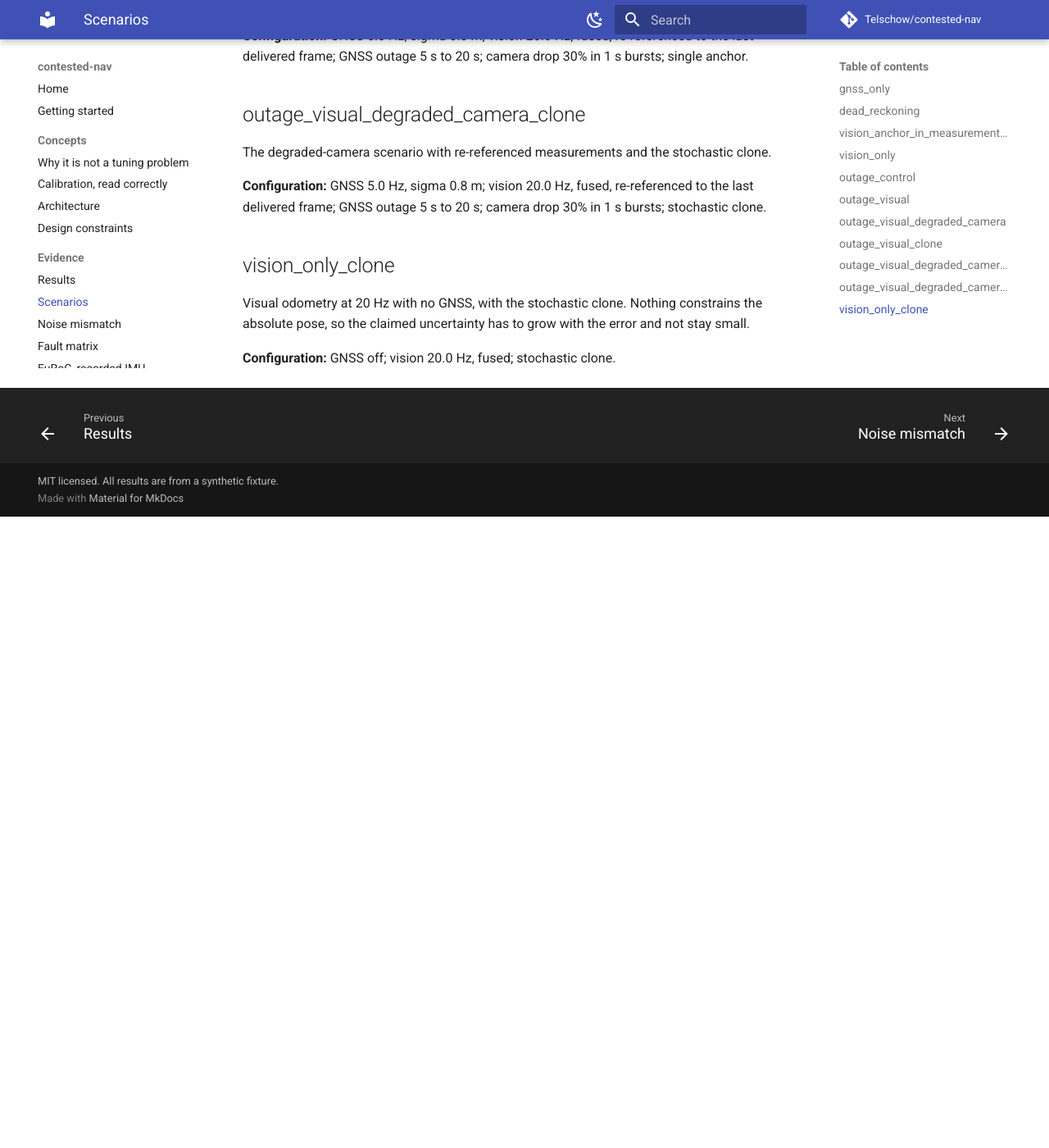
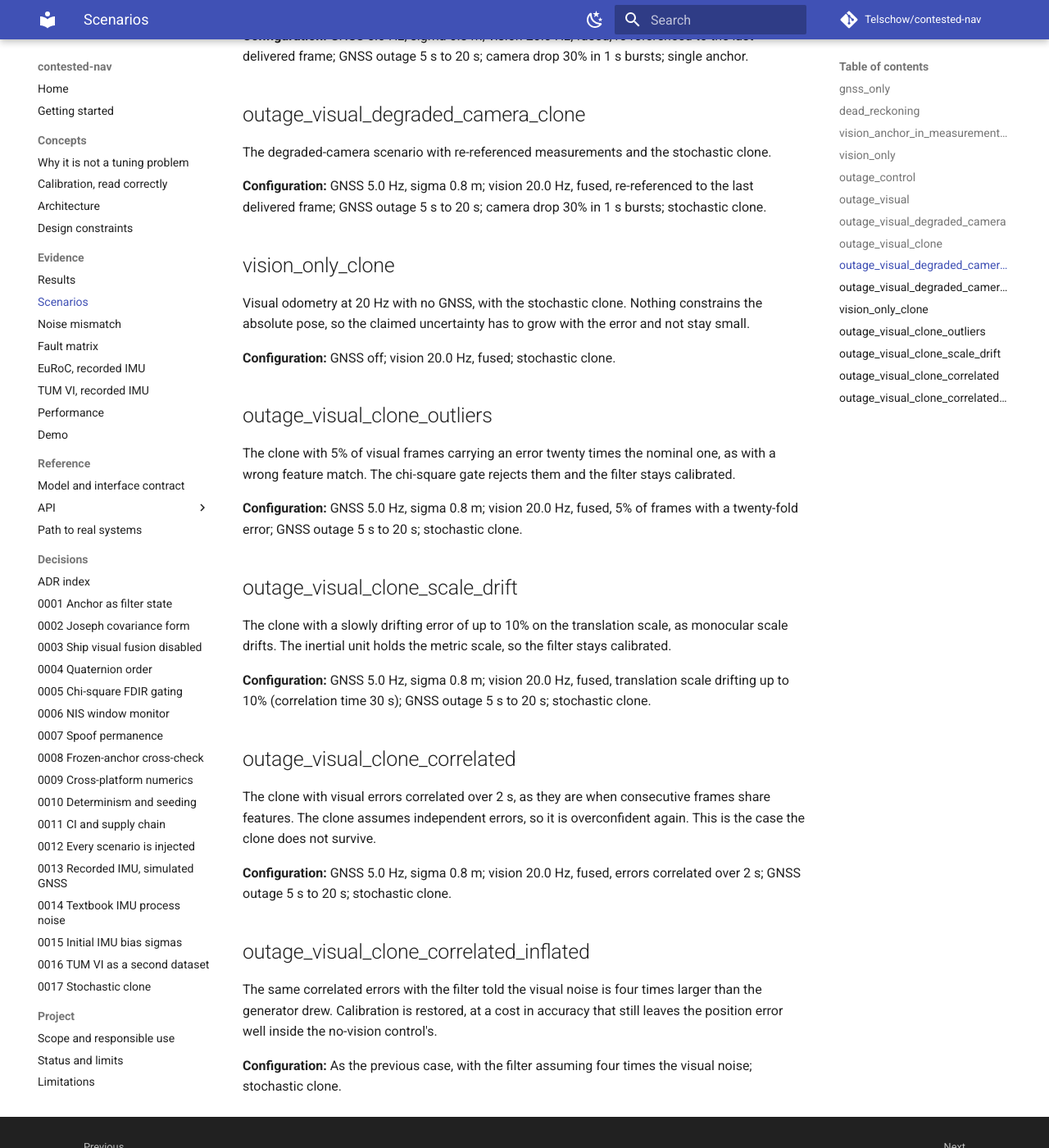
Before and after one commit to Telschow/contested-nav, an MkDocs documentation site: the page built from docs/scenarios.md, in a window 1280 px wide and 1400 px high, scrolled down 2203 px. Shown: the whole window at 82% size. Built offline with MkDocs 1.6.1 and Material for MkDocs 9.7.7, drawn with Linux system fonts in a browser that asks for light colours; comment, search, counter and statistics services are not loaded; before the commit the page ends 2833 px from its top, so only the background shows below that; some of the changed text lies outside the part shown.

Commit message:
docs: record the clone stress results
The four stress rows in README and results, scenarios, the ADR-0017 follow-up
(which narrows the claim: the clone closes B1 for a front end with independent
errors, and for a correlated one only with a fitted noise inflation), the
roadmap status and the changelog.

Co-Authored-By: Claude Sonnet 5.5 <noreply@anthropic.com>

```diff
--- a/docs/adr/0017-stochastic-clone-for-the-visual-update.md
+++ b/docs/adr/0017-stochastic-clone-for-the-visual-update.md
@@ -60,6 +60,32 @@ What the spike found, in words; the figures are in [Results](../results.md) and
   properties are tested: a new clone is perfectly correlated with the live pose, a measurement taken straight
   after the commit carries no information, and the covariance stays symmetric and positive semidefinite.
 
+## Follow-up: stress tests
+
+The first result used a surrogate front end that is independent, Gaussian and unbiased, which the audit's own
+caveat warned about. The surrogate now has opt-in departures (`vision.noise_corr_s`, `outlier_fraction`,
+`scale_sigma`), all off by default and drawn from a stream of their own, so no existing number moved. What
+they showed, with the rows in [Results](../results.md) and `tests/test_clone_long_run.py`:
+
+- **Observability held over a long run.** With no GNSS for five times the benchmark's length, the claimed
+  uncertainty kept growing and the error stayed inside it in every 30 s block. If the filter had been gaining
+  spurious information about global position, the claimed uncertainty would have flattened while the error grew.
+  After a long denial, GNSS was accepted on return with no rejection and no fault declared, and the error
+  collapsed. In a 300 s run (not committed, as it takes minutes) the claimed uncertainty was conservative late
+  in the run, not overconfident.
+- **Gross outliers are survivable.** A twentieth of the frames carrying a twenty-fold error are rejected by the
+  chi-square gate and the filter stays calibrated.
+- **Scale drift is benign here.** The inertial unit holds the metric scale. On a faster platform, where the
+  per-frame baseline is large against the noise, this could differ.
+- **Correlated errors are not survivable as configured.** When the visual errors are correlated over a second or
+  more, as they are when consecutive frames share features, the clone assumes independence and is overconfident
+  again. The shortfall grows with the correlation time. Telling the filter the visual noise is four times larger
+  restores calibration, with the position error still well inside the no-vision control's. That factor was
+  found by trying a few; it is not derived, and a front end with a different correlation needs a different one.
+
+So the clone closes B1 for a front end whose errors are independent, and for a correlated one only with a noise
+inflation chosen to fit. That is a narrower claim than the first result suggested, and it is the claim to make.
+
 ## What this does not settle
 
 - **It is synthetic.** The visual front end is a surrogate: relative poses with independent Gaussian noise. A real
--- a/docs/data/metrics.json
+++ b/docs/data/metrics.json
@@ -4,5 +4,5 @@
   "coverage_lines_total": 6887,
   "coverage_percent": 93.63,
   "coverage_python": "3.13",
-  "tests_collected": 1083
+  "tests_collected": 1087
 }
--- a/docs/results.md
+++ b/docs/results.md
@@ -18,6 +18,10 @@ the strictest of the four conventions the code supports.
 | GNSS denied, 30% frames dropped, re-referenced, single anchor | 1.973 | 0.192 | 191.5 | 17.7% | overconfident |
 | GNSS denied, 30% frames dropped, re-referenced, stochastic clone | 0.503 | 0.307 | 2.2 | 100.0% | underconfident |
 | Vision only, stochastic clone | 1.959 | 1.326 | 2.3 | 100.0% | underconfident |
+| Stochastic clone, 5% gross visual outliers | 0.727 | 0.382 | 2.5 | 100.0% | underconfident |
+| Stochastic clone, drifting translation scale | 0.787 | 0.375 | 2.9 | 100.0% | underconfident |
+| Stochastic clone, visual errors correlated over 2 s | 1.931 | 0.375 | 13.1 | 58.3% | overconfident |
+| Stochastic clone, correlated errors, visual noise assumed 4x | 2.259 | 0.531 | 4.9 | 100.0% | mixed: bulk overconfident, tail underconfident |
 
 Four things deserve more than a glance.
 
@@ -88,3 +92,11 @@ against the last delivered frame; the single-anchor row on that stream is the co
 overconfident, so the generator was not what made the anchor fail. This is a synthetic result with a Gaussian
 surrogate front end. The clone is opt-in: the shipped setting is still the single anchor, with visual fusion
 off.
+
+**What the clone does not survive.** The last four clone rows depart from the ideal front end one way at a time.
+Gross outliers are rejected by the gate and the filter stays calibrated. A drifting translation scale does not
+matter, because the inertial unit holds the metric scale. Visual errors correlated over 2 s do break it: the clone
+assumes independent errors and is overconfident again. Telling the filter the visual noise is four times larger
+restores calibration, at a cost in accuracy. The factor was found by trial, not derived. A 150 s run without GNSS
+(`tests/test_clone_long_run.py`) shows the claimed uncertainty still growing and the error inside it, and GNSS
+accepted when it returns.
--- a/docs/scenarios.md
+++ b/docs/scenarios.md
@@ -73,3 +73,27 @@ The degraded-camera scenario with re-referenced measurements and the stochastic
 Visual odometry at 20 Hz with no GNSS, with the stochastic clone. Nothing constrains the absolute pose, so the claimed uncertainty has to grow with the error and not stay small.
 
 **Configuration:** GNSS off; vision 20.0 Hz, fused; stochastic clone.
+
+## outage_visual_clone_outliers
+
+The clone with 5% of visual frames carrying an error twenty times the nominal one, as with a wrong feature match. The chi-square gate rejects them and the filter stays calibrated.
+
+**Configuration:** GNSS 5.0 Hz, sigma 0.8 m; vision 20.0 Hz, fused, 5% of frames with a twenty-fold error; GNSS outage 5 s to 20 s; stochastic clone.
+
+## outage_visual_clone_scale_drift
+
+The clone with a slowly drifting error of up to 10% on the translation scale, as monocular scale drifts. The inertial unit holds the metric scale, so the filter stays calibrated.
+
+**Configuration:** GNSS 5.0 Hz, sigma 0.8 m; vision 20.0 Hz, fused, translation scale drifting up to 10% (correlation time 30 s); GNSS outage 5 s to 20 s; stochastic clone.
+
+## outage_visual_clone_correlated
+
+The clone with visual errors correlated over 2 s, as they are when consecutive frames share features. The clone assumes independent errors, so it is overconfident again. This is the case the clone does not survive.
+
+**Configuration:** GNSS 5.0 Hz, sigma 0.8 m; vision 20.0 Hz, fused, errors correlated over 2 s; GNSS outage 5 s to 20 s; stochastic clone.
+
+## outage_visual_clone_correlated_inflated
+
+The same correlated errors with the filter told the visual noise is four times larger than the generator drew. Calibration is restored, at a cost in accuracy that still leaves the position error well inside the no-vision control's.
+
+**Configuration:** As the previous case, with the filter assuming four times the visual noise; stochastic clone.
```
Also changed, not shown: other parts of docs/scenarios.md (+1 -1 lines), CHANGELOG.md (+6 -0 lines), CONSTRAINTS.md (+2 -2 lines), CONTRIBUTING.md (+1 -1 lines), README.md (+4 -0 lines), ROADMAP.md (+10 -6 lines), docs/MODEL.md (+5 -0 lines).
